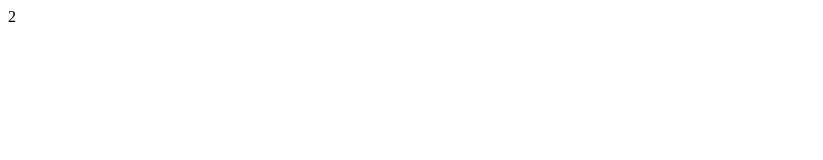
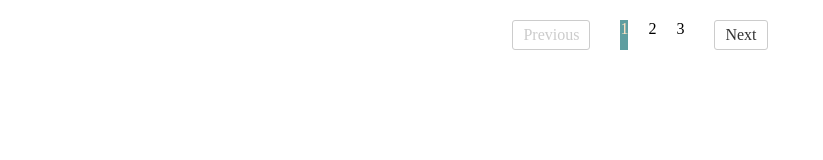
Before and after one commit to Jinny-Jin/practice-testcode, a React (Create React App) app: page /2 in a window 1280 px wide. Shown: the top 160 px of the page, without its empty margins (0-823 px from the left). Built offline with nearby package versions, Linux system fonts and the light colour scheme.

Commit message:
Add : 예제2 pagination 구현

```diff
--- a/src/Router.tsx
+++ b/src/Router.tsx
@@ -8,7 +8,7 @@ function Router() {
     <BrowserRouter>
       <Routes>
         <Route path='/' element={<Test1 />} />
-        <Route path='/2' element={<Test2/>}/>
+        <Route path='/2' element={<Test2 totalItems={9} itemsPerPage={3}/>}/>
         <Route path='/3' element={<Test3/>}/>
       </Routes>
     </BrowserRouter>
--- a/src/pages/practice2/practice2.tsx
+++ b/src/pages/practice2/practice2.tsx
@@ -1,7 +1,72 @@
-const Test2 = () => {
+import { useState } from 'react';
+import './styles.css'
+
+const Test2 = ({
+    totalItems, itemsPerPage, pageNumberTestId
+} : {
+    totalItems : number; itemsPerPage : number; pageNumberTestId? : string
+}) => {
+    const [currentPage, setCurrentPage] = useState(1)
+    const pageNumbers = []
+
+    for(let i=1; i<= Math.ceil(totalItems/itemsPerPage); i++){
+        pageNumbers.push(i)
+    }
+
+    const handleClick = (number : number) => {
+        setCurrentPage(number)
+    }
+
+    const handlePrevClick = () => {
+        if(currentPage > 1){
+            setCurrentPage(currentPage - 1)
+        }
+    }
+
+    const handleNextClick = () => {
+        if(currentPage < pageNumbers.length) {
+            setCurrentPage(currentPage + 1)
+        }
+    }
+
+    const renderPageNumbers = pageNumbers.map((num) => {
+        return(
+            <li key={num}>
+                <span
+                data-testid={pageNumberTestId}
+                className={currentPage === num ? "active" : undefined}
+                >
+                    {num}
+                </span>
+            </li>
+        )
+    })
+
     return (
-        <div>2</div>
-    )
+        <ul className='pagination'>
+            <li>
+                <a
+                href='#'
+                onClick={handlePrevClick}
+                className={currentPage === 1 ? "disabled" : undefined}
+                >
+                    Previous
+                </a>
+            </li>
+            <li>
+                {renderPageNumbers}
+            </li>
+            <li>
+                <a
+                href='#'
+                onClick={handleNextClick}
+                className={currentPage === pageNumbers.length ? "disabled" : undefined}
+                >
+                    Next
+                </a>
+            </li>
+        </ul>
+        )
 }
 
 export default Test2
--- /dev/null
+++ b/src/pages/practice2/styles.css
@@ -0,0 +1,42 @@
+li {
+    display: flex;
+}
+
+.pagination {
+    display: flex;
+    justify-content: center;
+    list-style: none;
+    padding: 0;
+    margin: 20px 0;
+}
+
+.pagination li {
+    margin: 0 10px;
+}
+
+.pagination a {
+    color: #333;
+    text-decoration: none;
+    padding: 5px 10px;
+    border: 1px solid #ccc;
+    border-radius: 3px;
+}
+
+.pagination a:hover {
+    background-color: bisque;
+}
+
+.pagination a.active {
+    background-color: cadetblue;
+    color: bisque;
+}
+
+.pagination span.active {
+    background-color: cadetblue;
+    color: bisque;
+}
+
+.pagination a.disabled {
+    color: #ccc;
+    cursor: not-allowed;
+}
```
Also changed, not shown: 1 other file (tests, documents, lock files or other folders).
